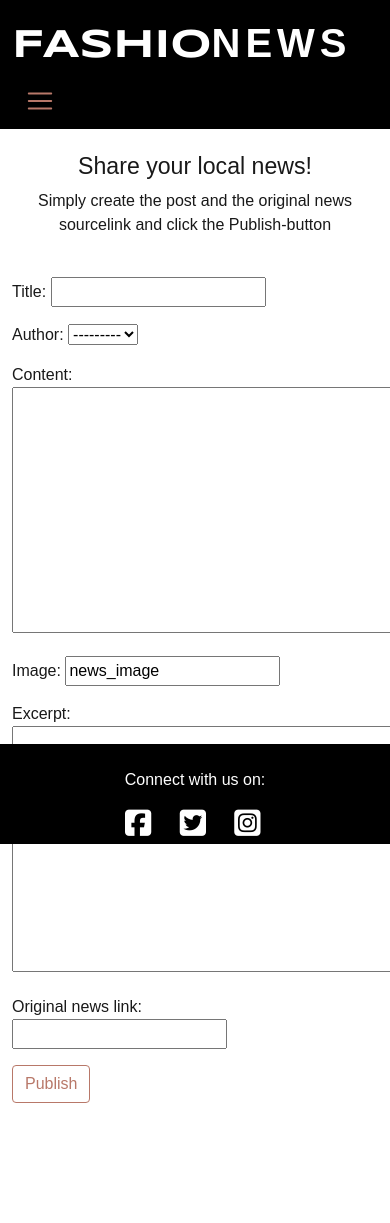
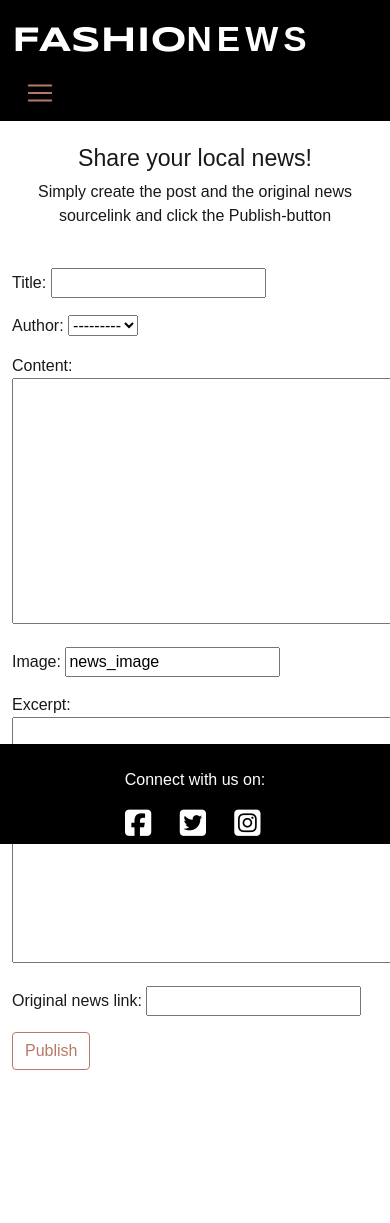
Before and after one commit to viktoriamahrberg/fashion-news-board, a Django app: page /add_post/ in a window 390 px wide; the page is wider, and only the part inside the window is pictured. After the commit the page ends 1070 px from the top of that part, so only its background shows below. Run offline with Django 3.2, Linux system fonts and the light colour scheme; some libraries are stand-ins or nearby versions; some web fonts are replaced.

Commit message:
Make it responsive for 320px and up

```diff
--- a/static/css/style.css
+++ b/static/css/style.css
@@ -86,13 +86,13 @@
 .logo {
     font-family: 'Syncopate', sans-serif;
     font-weight: 700;
-    font-size: 40px;
+    font-size: 35px;
     color: #fff;
 }
 
 .half-logo {
     font-family: 'Alatsi', sans-serif;
-    font-size: 40px;
+    font-size: 35px;
     color: #fff;
     letter-spacing: 5px;
 }
--- a/templates/add_post.html
+++ b/templates/add_post.html
@@ -3,30 +3,31 @@
 
 {% load crispy_forms_tags %}
 <div class="container">
-    <div class="row">
-        <div class="col-md-8 mt-4 offset-md-2">
+    <div class="row g-0">
+        <div class="col mx-auto mt-4">
             <h3 class="add_post_title text-center">Share your local news!</h3>
             <p class="add_post_paragraph text-center">Simply create the post and the original news sourcelink and click
                 the Publish-button
-                </h3>
             </p>
         </div>
-        <div class="row">
-            <div class="col mt-4">
+        <div class="row g-0 mt-4">
+            <div class="col">
+            </div>
+            <div class="col-sm-4 col-sm-offset-4">
                 <form method="post">
                     {% csrf_token %}
                     {{ form.as_p | safe }}
-
-                    <button class="btn btn-outline-success" input type="submit">Publish
-                    </button>
+                    <button class="btn btn-outline-success" input type="submit">Publish</button>
+                </form>
             </div>
+            <div class="col"></div>
         </div>
     </div>
 </div>
-    </form>
 
 
 
 
 
-    {% endblock content %}
+
+{% endblock content %}
```
Also changed, not shown: templates/base.html (+12 -8 lines), templates/post_detail.html (+4 -3 lines), README.md, favicon.ico (added).
